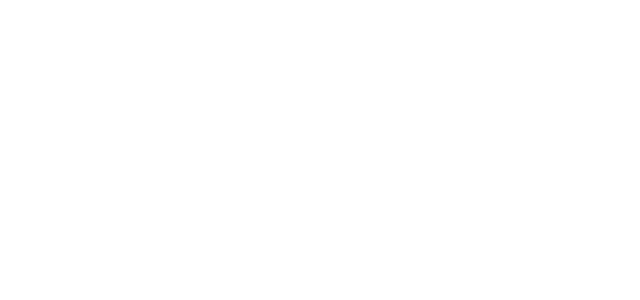
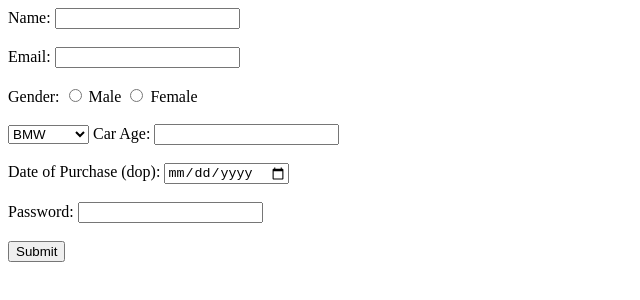
Before and after one commit to acciojob/car-insurance-form-MrAhmed0702, a website: page main.html in a window 1280 px wide. Shown: the whole page, without its empty margins (0-640 px from the left). Drawn offline with Linux system fonts and the light colour scheme.

Commit message:
created a submission

```diff
--- a/main.html
+++ b/main.html
@@ -8,6 +8,42 @@
 
 <body>
 	<!-- the entire body must be written by student -->
+	<form method="post">
+		<label for="name">Name:</label>
+		<input type="text" id="name" required>
+		<br><br>
+
+		<label for="email">Email:</label>
+		<input type="email" id="email" required>
+		<br><br>
+
+		<label>Gender:</label>
+		<input type="radio" name="gender" required>
+		<label>Male</label>
+		<input type="radio" name="gender" required>
+		<label>Female</label>
+		<br><br>
+
+		<select id="cars">
+			<option>BMW</option>
+			<option>Audi</option>
+			<option>Mercedez</option>
+		</select>
+
+		<label for="carage">Car Age:</label>
+		<input type="Number" id="carage" required>
+		<br><br>
+
+		<label for="dop">Date of Purchase (dop):</label>
+		<input type="date" id="dop" required>
+		<br><br>
+
+		<label for="password">Password:</label>
+		<input type="password" id="password" required>
+		<br><br>
+
+		<input type="submit">
+	</form>
     <script type="text/javascript" src="./script.js">
 </script>
 
```
